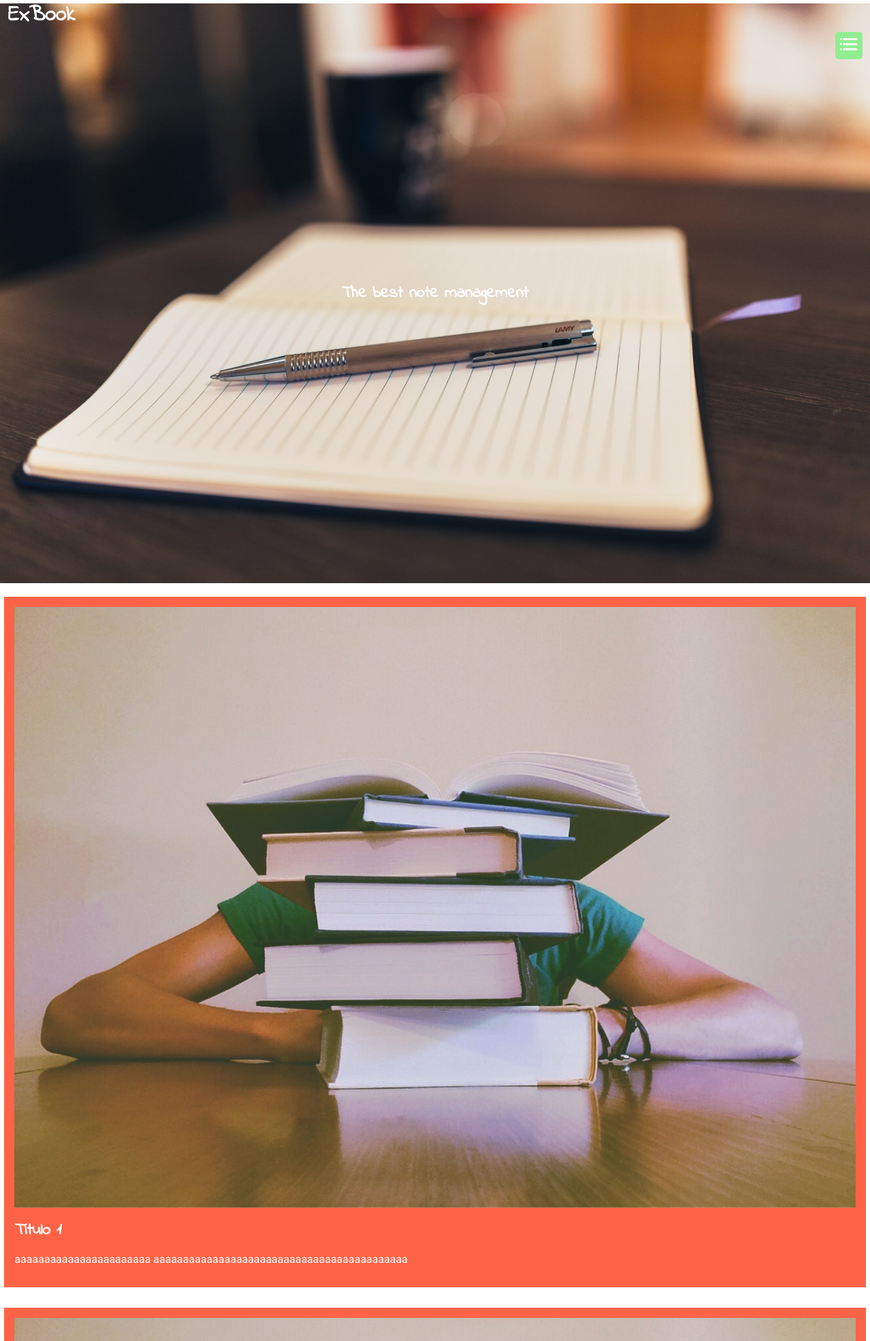
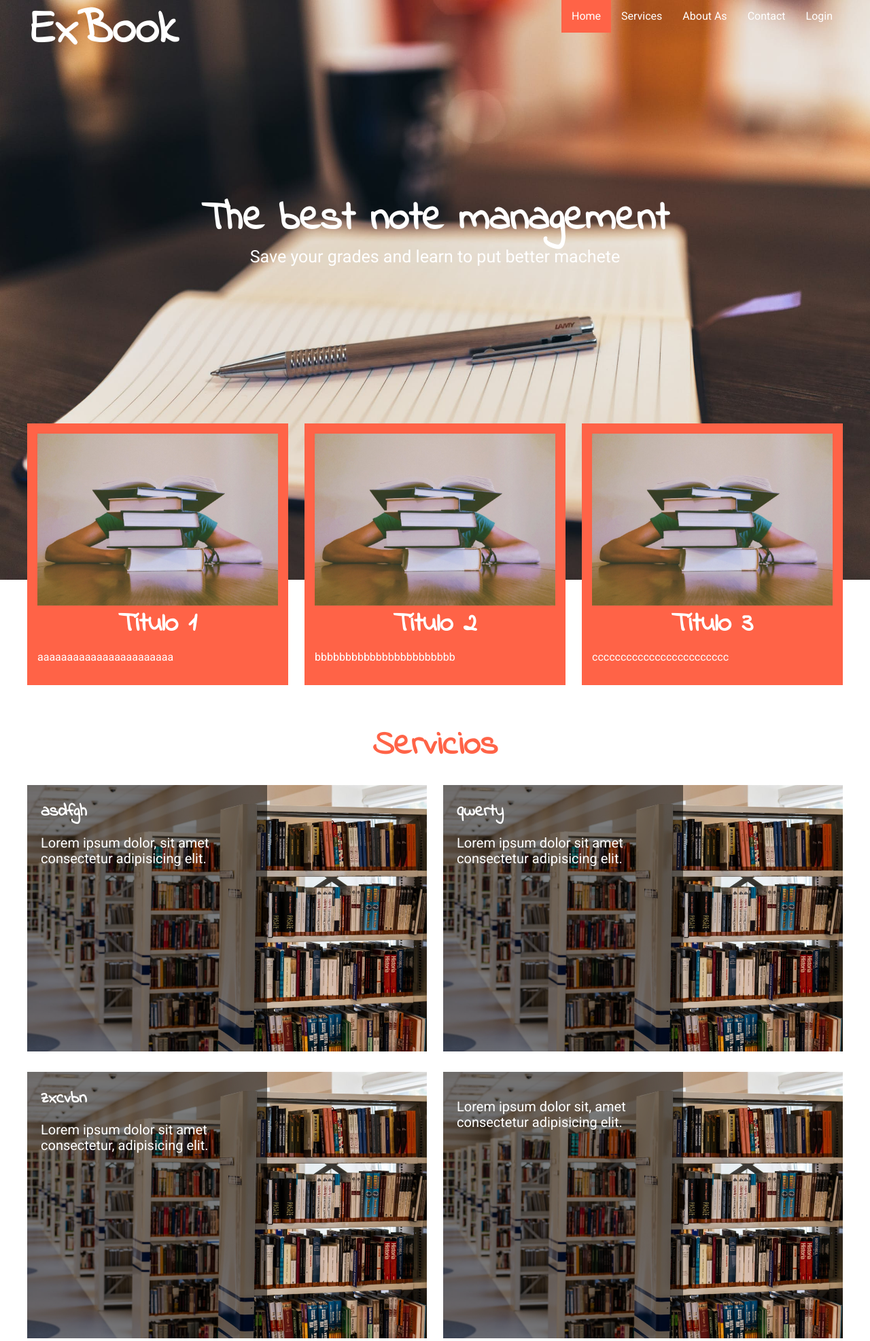
Before and after one commit to HowToProcrastinate/ExBook, a PHP site: page / in a window 1280 px wide. Shown: the top 1973 px of the page at 68% size. Run offline with PHP 8.4, Linux system fonts and the light colour scheme.

Commit message:
tratando de hacerlo responsive

```diff
--- a/assets/styles/landingpage.css
+++ b/assets/styles/landingpage.css
@@ -1,13 +1,24 @@
 
-/* Estilos del Header */
 
-.header {
-    height: 60px;
+.section_titulo {
+    text-align: center;
+    font-size: 40px;
+    color: tomato;
 }
 
 .contenedor {
     margin: auto;
     width: 99%;
+}
+
+/* Estilos del Header */
+.header {
+    height: 60px;
+}
+
+.header .contenedor {
+    display: flex;
+    justify-content: space-between;
 }
 
 .logo,
@@ -96,12 +107,6 @@
 
 /*---------------Estilos de Servicios---------------*/
 
-.section_titulo {
-    text-align: center;
-    font-size: 40px;
-    color: tomato;
-}
-
 .servicios_columna {
     position: relative;
     margin-bottom: 30px;
@@ -121,6 +126,10 @@
 .servicios_titulo {
     font-size: 25px;
     margin: 5px 0;
+}
+
+.servicios_img {
+    width: 100%;
 }
 
 /*-------------Estilos del Footer-------------*/
@@ -144,3 +153,133 @@
     height: 50px;
     line-height: 40px;
 }
+
+/*--------------Estilos responsive--------------*/
+
+@media(min-width:480px) {
+    .logo {
+        font-size: 40px;
+    }
+
+    .banner_titulo {
+        font-size: 30px;
+        margin: 5px 0;
+    }
+
+    .banner_parrafo {
+        display: block;
+        font-size: 18px;
+        margin: 7px 0;
+    }
+
+    .informacion, .servicios {
+        display: flex;
+        justify-content: space-between;
+        margin-top: -90px;
+    }
+
+    .info_columna {
+        width: 32%;
+    }
+
+    .info_titulo {
+        font-size: 30px;
+        margin: 5px 0;
+    }
+
+    .section_titulo {
+        width: 100%;
+    }
+
+    .servicios {
+        flex-wrap: wrap;
+        margin-top: 0;
+    }
+
+    .servicios_columna {
+        width: 49%;
+    }
+
+    .footer .social [class^="icon-"] {
+        margin: 0 10px;
+      }
+}
+
+@media(min-width:768px) {
+    .banner_titulo {
+        font-size: 50px;
+    }
+    .section_titulo {
+        font-size: 40px;
+    }
+}
+
+@media(min-width:1024px) {
+    .contenedor {
+        width: 1000px;
+    }
+    .section_titulo {
+        font-size: 50px;
+        margin: 30px 0;
+    }
+    .navegacion {
+        position: static;
+        width: auto;
+    }
+    .menu {
+        display: flex;
+    }
+
+    .icon-menu-list {
+        display: none;
+    }
+
+    .menu_link {
+        background: none;
+    }
+
+    .select {
+        color: white;
+        background: tomato;
+    }
+
+    .banner_titulo {
+        font-size: 60px;
+    }
+
+    .banner_parrafo {
+        font-size: 25px;
+    }
+
+    .info_titulo {
+        font-size: 40px;
+        text-align: center;
+    }
+
+    .servicios_descripcion {
+        padding: 20px;
+    }
+
+    .section_titulo {
+        font-size: 50px;
+    }
+
+    .servicios_parrafo {
+        font-size: 20px;
+    }
+}
+
+@media(min-width:1280px) {
+    .contenedor {
+        width: 1200px;
+    }
+    .logo {
+        font-size: 70px;
+    }
+    .banner .contenedor {
+        top: 40%;
+    }
+    .informacion {
+        margin-top: -250px;
+    }
+}
--- a/index.html
+++ b/index.html
@@ -5,9 +5,9 @@
     <meta charset="UTF-8">
     <meta name="viewport" content="width=device-width, initial-scale=1.0">
     <meta name="description" content="ExBook es una herramienta para organizar tus notas">
-    <link rel="stylesheet" href="styles/normalize.css">
-    <link rel="stylesheet" href="styles/landingpage.css">
-    <link rel="stylesheet" href="icon/styles.css">
+    <link rel="stylesheet" href="assets/styles/normalize.css">
+    <link rel="stylesheet" href="assets/styles/landingpage.css">
+    <link rel="stylesheet" href="assets/icon/styles.css">
     <title>Landing Page - ExBook</title>
 </head>
 
@@ -38,7 +38,7 @@
         </div>
     </header>
     <div class="banner">
-        <img src="img/bookandpincel.jpg" alt="" class="banner_img">
+        <img src="assets/img/bookandpincel.jpg" alt="" class="banner_img">
         <div class="contenedor">
             <h2 class="banner_titulo">The best note management</h2>
             <p class="banner_parrafo">Save your grades and learn to put better machete</p>
@@ -48,59 +48,49 @@
         <div class="contenedor">
             <section class="informacion">
                 <article class="info_columna">
-                    <img src="img/study.jpg" alt="" class="info_img">
+                    <img src="assets/img/study.jpg" alt="" class="info_img">
                     <h2 class="info_titulo">Título 1</h2>
-                    <p class="info_parrafo">aaaaaaaaaaaaaaaaaaaaaaa aaaaaaaaaaaaaaaaaaaaaaaaaaaaaaaaaaaaaaaaaaa
-                    </p>
+                    <p class="info_parrafo">aaaaaaaaaaaaaaaaaaaaaaa</p>
                 </article>
                 <article class="info_columna">
-                    <img src="img/study.jpg" alt="" class="info_img">
+                    <img src="assets/img/study.jpg" alt="" class="info_img">
                     <h2 class="info_titulo">Título 2</h2>
-                    <p class="info_parrafo">bbbbbbbbbbbbbbbbbbbbbbb bbbbbbbbbbbbbbbbbbbbbbbbbbbbbbbbbbbbbbbbbbb
-                    </p>
+                    <p class="info_parrafo">bbbbbbbbbbbbbbbbbbbbbbb</p>
                 </article>
                 <article class="info_columna">
-                    <img src="img/study.jpg" alt="" class="info_img">
+                    <img src="assets/img/study.jpg" alt="" class="info_img">
                     <h2 class="info_titulo">Título 3</h2>
-                    <p class="info_parrafo">cccccccccccccccccccccccc cccccccccccccccccccccccccccccccccccccccccccc
-                    </p>
+                    <p class="info_parrafo">cccccccccccccccccccccccc</p>
                 </article>
             </section>
             <section class="servicios">
                 <h2 class="section_titulo">Servicios</h2>
                 <div class="servicios_columna">
-                    <img src="img/library.jpg" alt="" class="servicios_img">
+                    <img src="assets/img/library.jpg" alt="" class="servicios_img">
                     <div class="servicios_descripcion">
                         <h3 class="servicios_titulo">asdfgh</h3>
-                        <p class="servicios_parrafo">Lorem ipsum dolor, sit amet consectetur adipisicing elit. Nulla explicabo quas doloremque quos maxime,
-                            expedita, nam consectetur, enim cupiditate nobis est omnis delectus. Ea aliquam ducimus modi
-                            veritatis nihil cupiditate?</p>
+                        <p class="servicios_parrafo">Lorem ipsum dolor, sit amet consectetur adipisicing elit.</p>
                     </div>
                 </div>
                 <div class="servicios_columna">
-                    <img src="img/library.jpg" alt="" class="servicios_img">
+                    <img src="assets/img/library.jpg" alt="" class="servicios_img">
                     <div class="servicios_descripcion">
                         <h3 class="servicios_titulo">qwerty</h3>
-                        <p class="servicios_parrafo">Lorem ipsum dolor sit amet consectetur adipisicing elit. Tempora iusto id sed ipsa ut. Facere aliquam
-                            odio, minima libero, molestias, dolor soluta nisi reprehenderit quae iure fugiat aut sint enim?</p>
+                        <p class="servicios_parrafo">Lorem ipsum dolor sit amet consectetur adipisicing elit.</p>
                     </div>
                 </div>
                 <div class="servicios_columna">
-                    <img src="img/library.jpg" alt="" class="servicios_img">
+                    <img src="assets/img/library.jpg" alt="" class="servicios_img">
                     <div class="servicios_descripcion">
                         <h3 class="servicios_titulo">zxcvbn</h3>
-                        <p class="servicios_parrafo">Lorem ipsum dolor sit amet consectetur, adipisicing elit. Modi debitis ipsa cupiditate culpa ea,
-                            odio error praesentium pariatur saepe, earum explicabo eum nostrum et ipsam unde ullam quibusdam
-                            voluptatem dignissimos.</p>
+                        <p class="servicios_parrafo">Lorem ipsum dolor sit amet consectetur, adipisicing elit.</p>
                     </div>
                 </div>
                 <div class="servicios_columna">
-                    <img src="img/library.jpg" alt="" class="servicios_img">
+                    <img src="assets/img/library.jpg" alt="" class="servicios_img">
                     <div class="servicios_descripcion">
                         <h3 class="servicios_titulo"></h3>
-                        <p class="servicios_parrafo">Lorem ipsum dolor sit, amet consectetur adipisicing elit. Maiores, quos officiis expedita ratione
-                            delectus iusto molestiae totam modi porro natus ut cumque, harum quis magnam voluptate molestias,
-                            facere deserunt magni!</p>
+                        <p class="servicios_parrafo">Lorem ipsum dolor sit, amet consectetur adipisicing elit.</p>
                     </div>
                 </div>
             </section>
@@ -113,9 +103,9 @@
             <a href="" class="icon-menu-list"></a>
             <a href="" class="icon-vine"></a>
         </div>
-        <p class="copy">&copy; ExBook 2018 - Todos los derechos resercados</p>
+        <p class="copy">&copy; ExBook 2018 - Todos los derechos reservados</p>
     </footer>
-    <script src="js/menu.js"></script>
+    <script src="assets/js/menu.js"></script>
 </body>
 
 </html>
```
